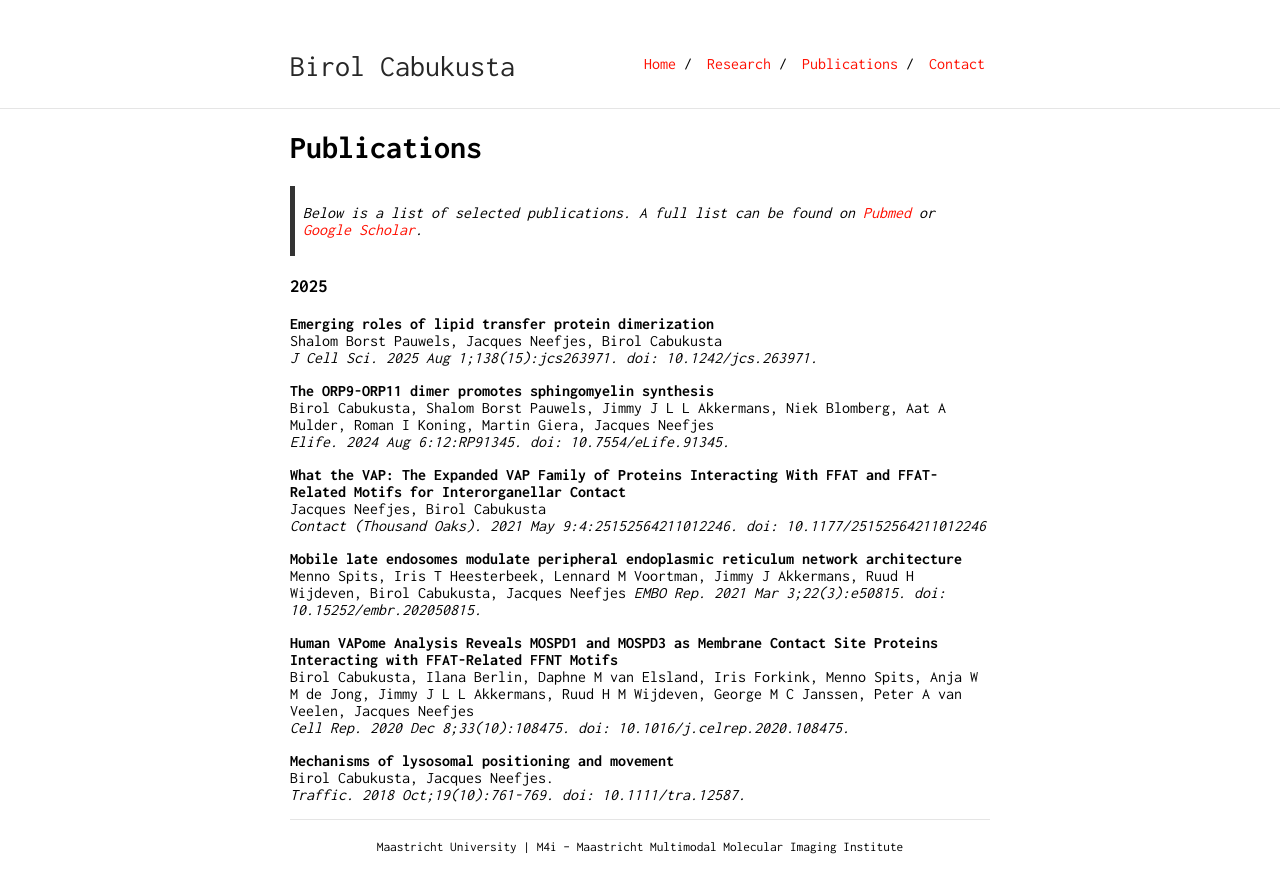
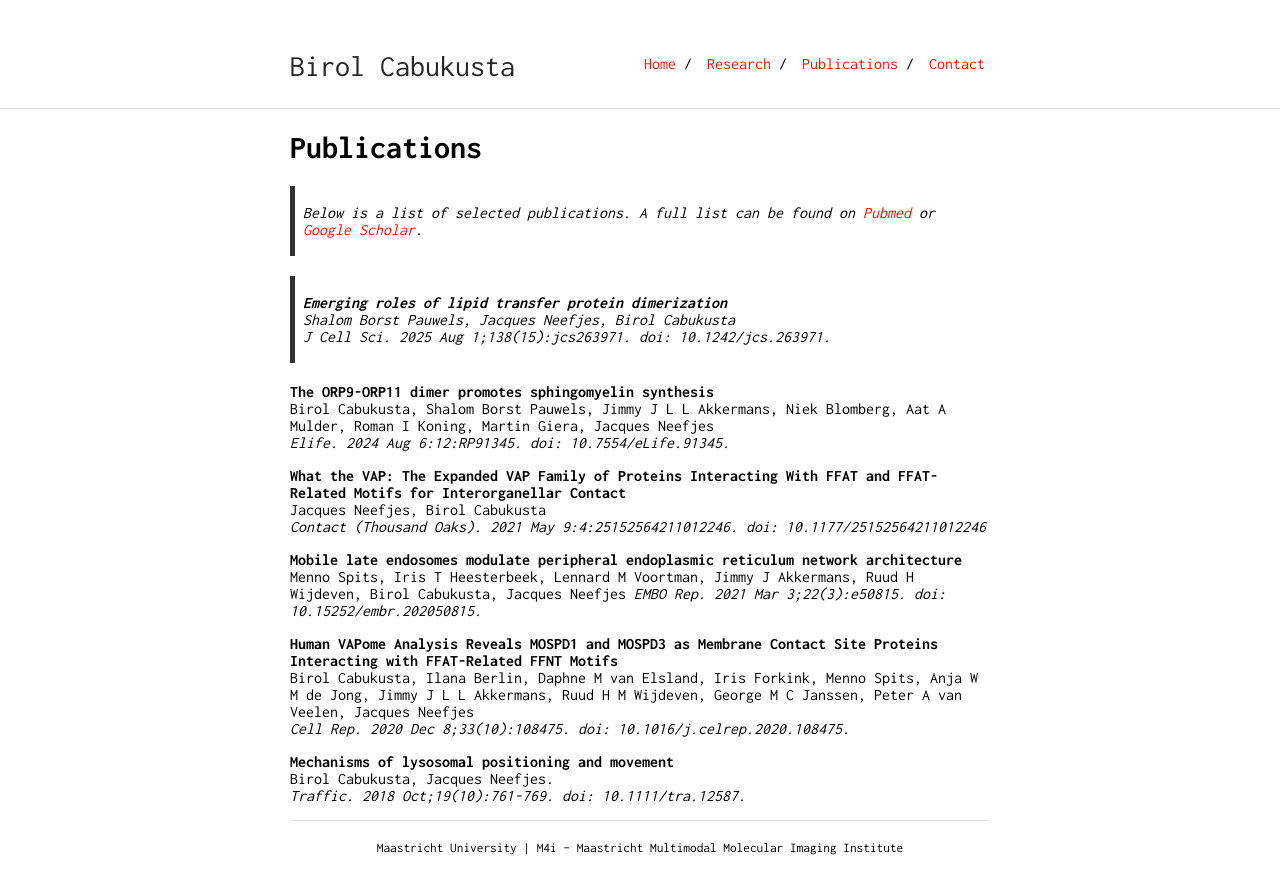
Before and after one commit to birolcabukusta/birolcabukusta.github.io, a Jekyll site: the page built from publications.md, in a window 1280 px wide. Shown: the top 894 px of the page. Built offline with Jekyll 4.4.1, drawn with Linux system fonts in a browser that asks for light colours; our own code applies the rules of GitHub Pages for plain Markdown files.

Commit message:
Update publications.md

```diff
--- a/publications.md
+++ b/publications.md
@@ -2,10 +2,9 @@
 
 > Below is a list of selected publications. A full list can be found on [Pubmed](https://pubmed.ncbi.nlm.nih.gov/?term=cabukusta%20b%5Bauthor%5D&sort=date) or [Google Scholar](https://scholar.google.com/citations?user=fu60iZ8AAAAJ&hl=en).
 
-### 2025
-**Emerging roles of lipid transfer protein dimerization**
-Shalom Borst Pauwels, Jacques Neefjes, Birol Cabukusta
-_J Cell Sci. 2025 Aug 1;138(15):jcs263971. doi: 10.1242/jcs.263971._
+> **Emerging roles of lipid transfer protein dimerization**
+> Shalom Borst Pauwels, Jacques Neefjes, Birol Cabukusta
+> _J Cell Sci. 2025 Aug 1;138(15):jcs263971. doi: 10.1242/jcs.263971._
 
 **The ORP9-ORP11 dimer promotes sphingomyelin synthesis**
 Birol Cabukusta, Shalom Borst Pauwels, Jimmy J L L Akkermans, Niek Blomberg, Aat A Mulder, Roman I Koning, Martin Giera, Jacques Neefjes
```
